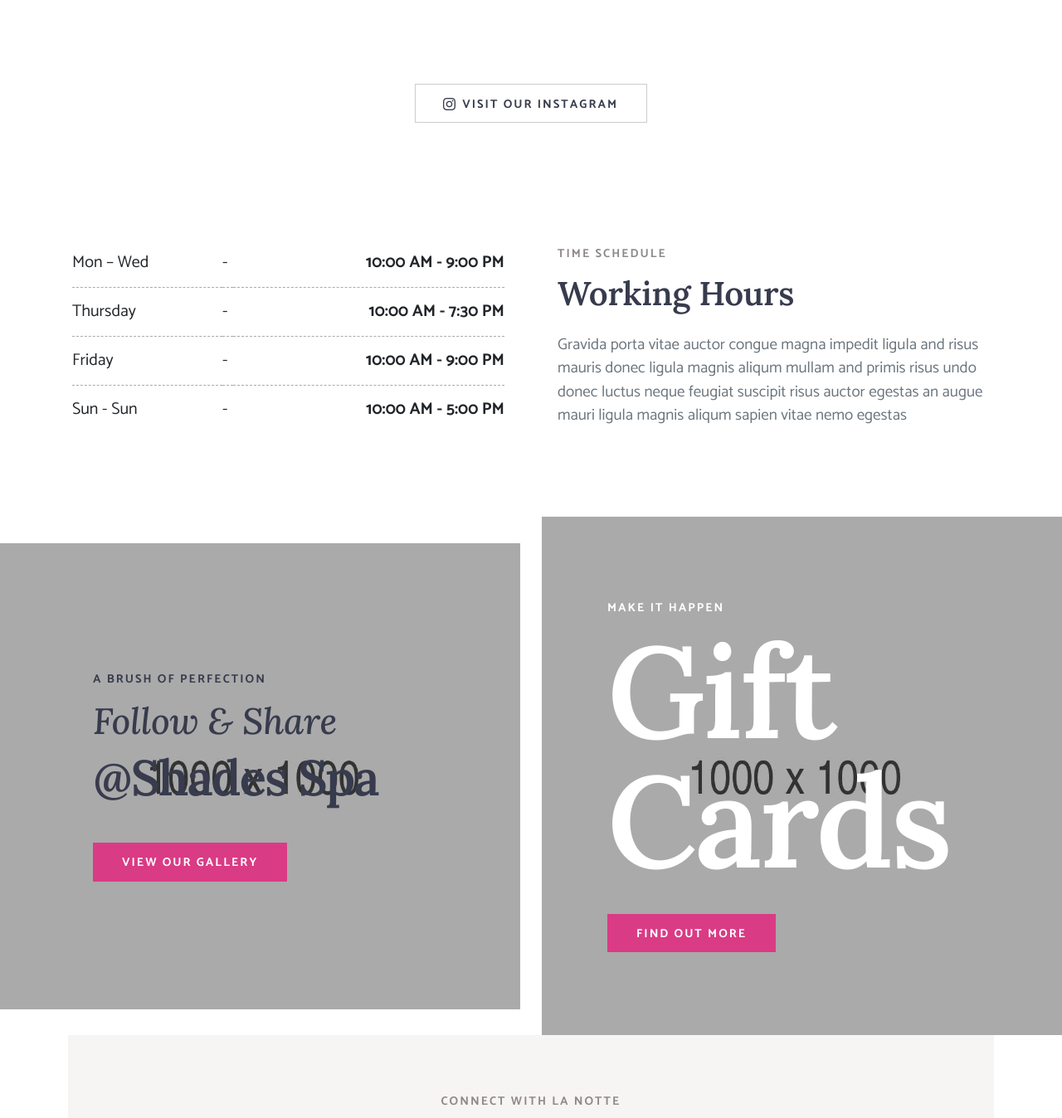
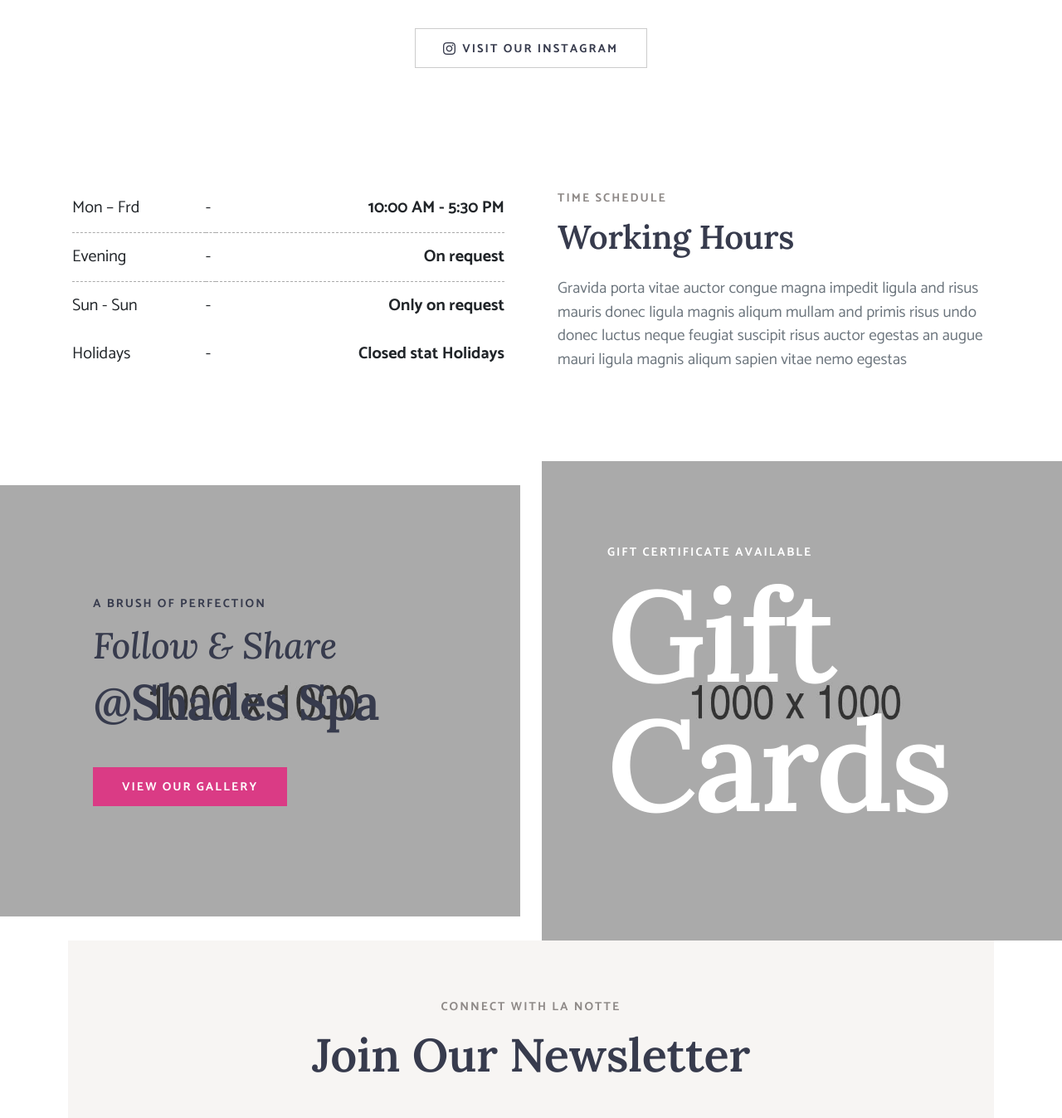
Before and after one commit to indover/shades, a Symfony app: template templates/main/index.html.twig in a window 1280 px wide. Shown: the part 3880-5228 px from the top of the page at 83% size. Run offline with Twig, Linux system fonts and the light colour scheme; the template is opened without the code that fills it, so the values that code supplies are empty; some libraries are stand-ins or nearby versions; some web fonts are replaced.

Commit message:
add files

```diff
--- a/src/Service/GalleryService.php
+++ b/src/Service/GalleryService.php
@@ -4,7 +4,7 @@ namespace App\Service;
 
 use App\Repository\GalleryRepository;
 
-readonly class GalleryService
+class GalleryService
 {
     public function __construct(
         private GalleryRepository $galleryRepository
--- a/templates/main/index.html.twig
+++ b/templates/main/index.html.twig
@@ -171,7 +171,7 @@
                         <h2>20% OFF</h2>
                         <h4 class="h4-xs">on Manicure + Gel Polish</h4>
                         <!-- Button -->
-                        <a href="booking.html" class="btn violet-red--btn tra-black--hover">Booking Online</a>
+{#                        <a href="booking.html" class="btn violet-red--btn tra-black--hover">Booking Online</a>#}
                         <!-- Small Text -->
                         <p class="mt-20">* All Autumn Long!</p>
                     </div>
@@ -330,24 +330,24 @@
                     <table class="table">
                         <tbody>
                         <tr>
-                            <td>Mon – Wed</td>
+                            <td>Mon – Frd</td>
                             <td> -</td>
-                            <td class="text-end">10:00 AM - 9:00 PM</td>
+                            <td class="text-end">10:00 AM - 5:30 PM</td>
                         </tr>
                         <tr>
-                            <td>Thursday</td>
+                            <td>Evening</td>
                             <td> -</td>
-                            <td class="text-end">10:00 AM - 7:30 PM</td>
-                        </tr>
-                        <tr>
-                            <td>Friday</td>
-                            <td> -</td>
-                            <td class="text-end">10:00 AM - 9:00 PM</td>
+                            <td class="text-end">On request</td>
                         </tr>
                         <tr class="last-tr">
                             <td>Sun - Sun</td>
                             <td>-</td>
-                            <td class="text-end">10:00 AM - 5:00 PM</td>
+                            <td class="text-end">Only on request</td>
+                        </tr>
+                        <tr class="last-tr">
+                            <td>Holidays</td>
+                            <td>-</td>
+                            <td class="text-end">Closed stat Holidays</td>
                         </tr>
                         </tbody>
                     </table>
@@ -400,11 +400,11 @@
                     <div class="pbox-4-description white--color">
                         <div class="pbox-4-caption">
                             <!-- Section ID -->
-                            <span class="section-id">Make It Happen</span>
+                            <span class="section-id">Gift certificate available</span>
                             <!-- Title -->
                             <h2>Gift <span>Cards</span></h2>
                             <!-- Button -->
-                            <a href="gift-cards.html" class="btn violet-red--btn tra-white--hover">Find Out More</a>
+{#                            <a href="gift-cards.html" class="btn violet-red--btn tra-white--hover">Find Out More</a>#}
                         </div>
                     </div>
                 </div>
```
